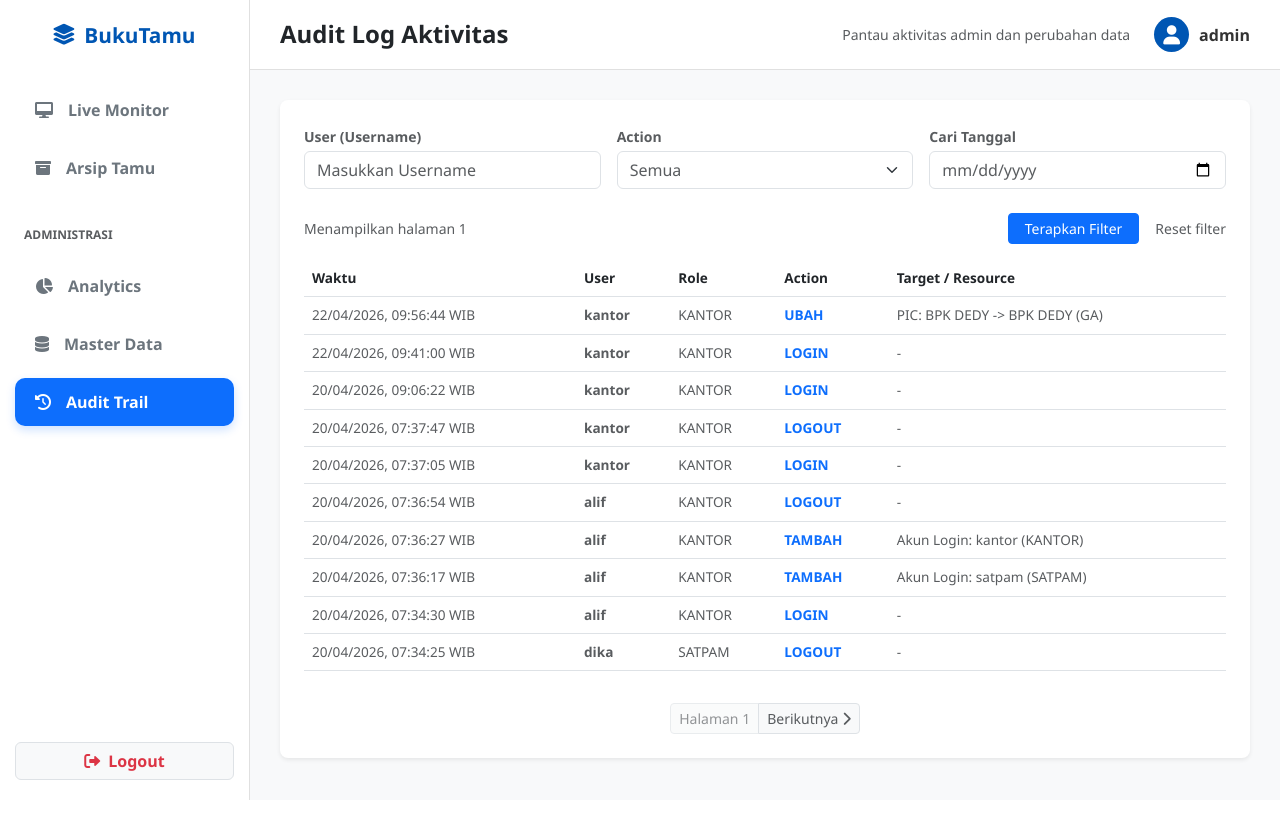
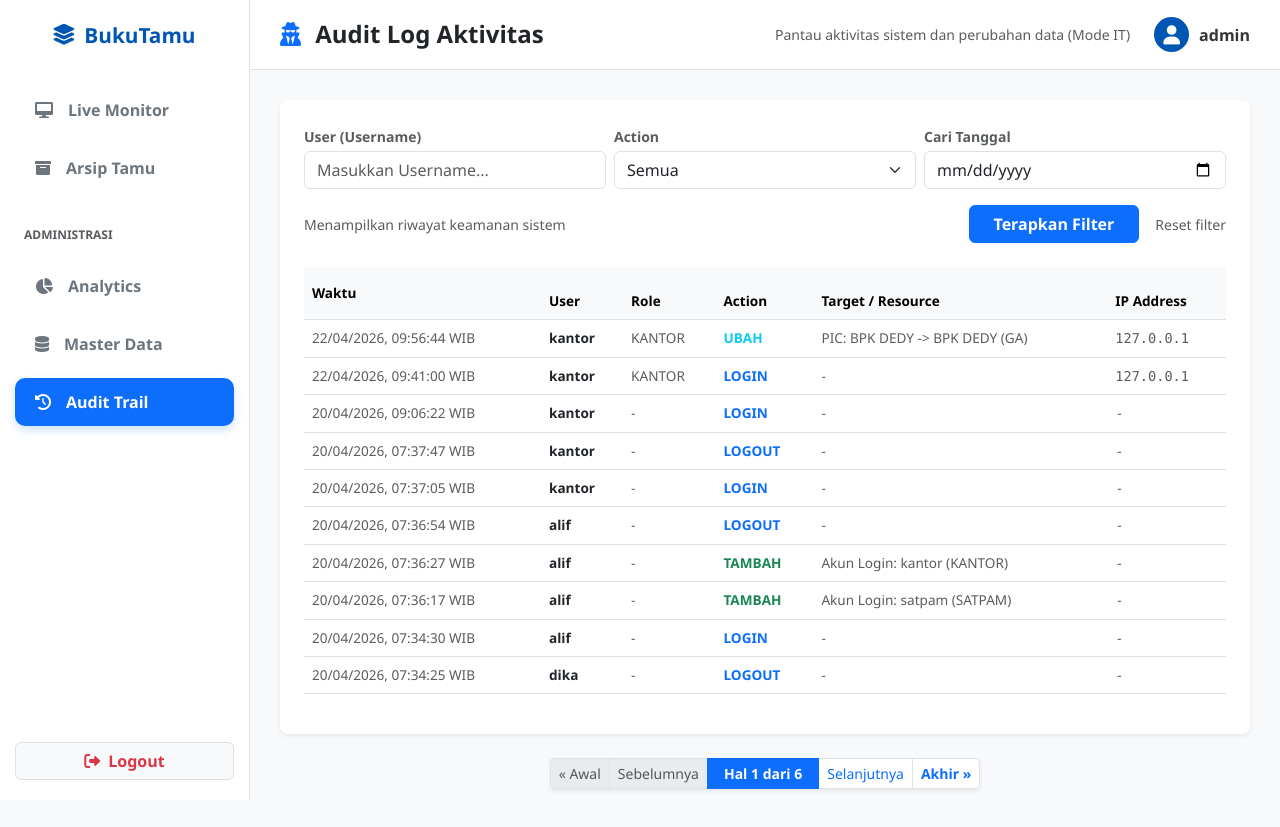
Before and after one commit to noobstudent71/buku_tamu, a Django app: page /audit-trail/ in a window 1280 px wide. Before the commit the page ends 800 px from the top, so only its background shows below. Run offline with Django 4.2, Linux system fonts and the light colour scheme; a user stored in the database is signed in; data comes from the database, SQL or seed files in the repository; both versions use the stored data as it was after the commit.

Commit message:
update audit trail ip

```diff
--- a/tamu/templates/tamu/audit_trail.html
+++ b/tamu/templates/tamu/audit_trail.html
@@ -1,88 +1,112 @@
 {% extends 'tamu/base.html' %}
-{% block title %}Audit Log Aktivitas{% endblock %}
+{% block title %}Audit Log Aktivitas - IT Mode{% endblock %}
 
-{% block page_header %}Audit Log Aktivitas{% endblock %}
-{% block topbar_extra %}<span class="text-muted small">Pantau aktivitas admin dan perubahan data</span>{% endblock %}
+{% block page_header %}
+    <i class="fas fa-user-secret text-primary me-2"></i> Audit Log Aktivitas
+{% endblock %}
+{% block topbar_extra %}<span class="text-muted small">Pantau aktivitas sistem dan perubahan data (Mode IT)</span>{% endblock %}
 
 {% block content %}
 <div class="card border-0 shadow-sm bg-white rounded-3 p-4">
-
-    <form method="GET" id="filterForm">
-        <div class="row g-3 mb-4">
+    <form method="GET" class="row g-2 mb-4">
         <div class="col-md-4">
-                <label class="small text-muted fw-bold mb-1">User (Username)</label>
-                <input type="text" name="user" class="form-control text-muted" placeholder="Masukkan Username" value="{{ cari_user }}">
+            <label class="small fw-bold text-muted mb-1">User (Username)</label>
+            <input type="text" name="user" class="form-control" placeholder="Masukkan Username..." value="{{ request.GET.user }}">
         </div>
         <div class="col-md-4">
-                <label class="small text-muted fw-bold mb-1">Action</label>
-                <select name="aksi" class="form-select text-muted">
-                    <option value="Semua">Semua</option>
-                    <option value="LOGIN" {% if cari_aksi == 'LOGIN' %}selected{% endif %}>LOGIN</option>
-                    <option value="LOGOUT" {% if cari_aksi == 'LOGOUT' %}selected{% endif %}>LOGOUT</option>
-                    <option value="TAMBAH" {% if cari_aksi == 'TAMBAH' %}selected{% endif %}>TAMBAH</option>
-                    <option value="HAPUS" {% if cari_aksi == 'HAPUS' %}selected{% endif %}>HAPUS</option>
-                    <option value="EXPORT" {% if cari_aksi == 'EXPORT' %}selected{% endif %}>EXPORT</option>
-                    <option value="UBAH STATUS" {% if cari_aksi == 'UBAH STATUS' %}selected{% endif %}>UBAH STATUS</option>
+            <label class="small fw-bold text-muted mb-1">Action</label>
+            <select name="action" class="form-select">
+                <option value="">Semua</option>
+                <option value="LOGIN" {% if request.GET.action == 'LOGIN' %}selected{% endif %}>LOGIN</option>
+                <option value="LOGOUT" {% if request.GET.action == 'LOGOUT' %}selected{% endif %}>LOGOUT</option>
+                <option value="TAMBAH" {% if request.GET.action == 'TAMBAH' %}selected{% endif %}>TAMBAH</option>
+                <option value="UBAH" {% if request.GET.action == 'UBAH' %}selected{% endif %}>UBAH</option>
+                <option value="HAPUS" {% if request.GET.action == 'HAPUS' %}selected{% endif %}>HAPUS</option>
             </select>
         </div>
         <div class="col-md-4">
-                <label class="small text-muted fw-bold mb-1">Cari Tanggal</label>
-                <input type="date" name="tanggal" class="form-control text-muted" value="{{ cari_tanggal }}">
+            <label class="small fw-bold text-muted mb-1">Cari Tanggal</label>
+            <input type="date" name="tanggal" class="form-control" value="{{ request.GET.tanggal }}">
         </div>
-        </div>
-
-        <div class="d-flex justify-content-between align-items-center mb-3">
-            <span class="small text-muted">Menampilkan halaman {{ page_obj.number }}</span>
-            <div class="d-flex gap-2 align-items-center">
-                <button type="submit" class="btn btn-sm btn-primary px-3">Terapkan Filter</button>
-                <a href="{% url 'audit_trail' %}" class="small text-decoration-none ms-2 text-muted">Reset filter</a>
-            </div>
+        <div class="col-12 d-flex justify-content-end align-items-center mt-3 gap-2">
+            <span class="small text-muted me-auto">Menampilkan riwayat keamanan sistem</span>
+            <button type="submit" class="btn btn-primary px-4 fw-bold">Terapkan Filter</button>
+            <a href="{% url 'audit_trail' %}" class="small text-muted text-decoration-none hover-primary ms-2">Reset filter</a>
         </div>
     </form>
 
     <div class="table-responsive">
-        <table class="table table-borderless align-middle" style="font-size: 0.85rem;">
-            <thead class="border-bottom text-muted">
+        <table class="table table-hover align-middle" style="font-size: 0.85rem;">
+            <thead class="table-light text-muted border-bottom">
                 <tr>
-                    <th class="py-2">Waktu</th>
+                    <th class="py-3">Waktu</th>
                     <th>User</th>
                     <th>Role</th>
                     <th>Action</th>
                     <th>Target / Resource</th>
+                    <th>IP Address</th>
                 </tr>
             </thead>
             <tbody>
                 {% for log in page_obj %}
-                <tr class="border-bottom">
+                <tr>
                     <td class="text-muted">{{ log.waktu|date:"d/m/Y, H:i:s" }} WIB</td>
-                    <td class="text-muted fw-bold text-primary">{{ log.user.username }}</td>
-                    <td class="text-muted">
-                        {% if log.user.is_superuser %}ADMIN{% elif log.user.groups.all %}{{ log.user.groups.first.name }}{% else %}UNKNOWN{% endif %}
+                    <td class="fw-bold text-dark">{{ log.user.username|default:"System/Deleted" }}</td>
+                    <td class="text-muted">{{ log.role|default:"-" }}</td>
+                    <td>
+                        {% if log.aksi == 'LOGIN' or log.aksi == 'LOGOUT' %}
+                            <span class="text-primary fw-bold">{{ log.aksi }}</span>
+                        {% elif log.aksi == 'HAPUS' %}
+                            <span class="text-danger fw-bold">{{ log.aksi }}</span>
+                        {% elif log.aksi == 'TAMBAH' %}
+                            <span class="text-success fw-bold">{{ log.aksi }}</span>
+                        {% else %}
+                            <span class="text-info fw-bold">{{ log.aksi }}</span>
+                        {% endif %}
                     </td>
-                    <td>
-                        <span class="text-primary fw-bold">{{ log.aksi }}</span>
-                    </td>
-                    <td class="text-muted">{{ log.target }}</td>
+                    <td class="text-muted">{{ log.target|default:"-" }}</td>
+                    <td class="font-monospace text-muted">{{ log.ip_address|default:"-" }}</td>
                 </tr>
                 {% empty %}
-                <tr><td colspan="5" class="text-center py-4 text-muted">Data log tidak ditemukan.</td></tr>
+                <tr><td colspan="6" class="text-center py-4 text-muted">Belum ada riwayat aktivitas.</td></tr>
                 {% endfor %}
             </tbody>
         </table>
     </div>
+</div>
+<div class="d-flex justify-content-center mt-4 mb-2">
+        <nav aria-label="Page navigation">
+            <ul class="pagination pagination-sm shadow-sm mb-0">
 
-    <div class="d-flex justify-content-center mt-3">
-        <div class="btn-group">
                 {% if page_obj.has_previous %}
-                <a href="?page={{ page_obj.previous_page_number }}&user={{ cari_user }}&aksi={{ cari_aksi }}&tanggal={{ cari_tanggal }}" class="btn btn-sm btn-light border text-muted"><i class="fas fa-chevron-left"></i> Sebelumnya</a>
+                <li class="page-item">
+                    <a class="page-link text-primary fw-bold" href="?page=1&user={{ cari_user }}&aksi={{ cari_aksi }}&tanggal={{ cari_tanggal }}" title="Halaman Pertama">&laquo; Awal</a>
+                </li>
+                <li class="page-item">
+                    <a class="page-link text-primary" href="?page={{ page_obj.previous_page_number }}&user={{ cari_user }}&aksi={{ cari_aksi }}&tanggal={{ cari_tanggal }}">Sebelumnya</a>
+                </li>
+                {% else %}
+                <li class="page-item disabled"><span class="page-link text-muted">&laquo; Awal</span></li>
+                <li class="page-item disabled"><span class="page-link text-muted">Sebelumnya</span></li>
                 {% endif %}
 
-            <span class="btn btn-sm btn-light border disabled text-muted">Halaman {{ page_obj.number }}</span>
+                <li class="page-item active" aria-current="page">
+                    <span class="page-link bg-primary border-primary fw-bold px-3">Hal {{ page_obj.number }} dari {{ page_obj.paginator.num_pages }}</span>
+                </li>
 
                 {% if page_obj.has_next %}
-                <a href="?page={{ page_obj.next_page_number }}&user={{ cari_user }}&aksi={{ cari_aksi }}&tanggal={{ cari_tanggal }}" class="btn btn-sm btn-light border text-muted">Berikutnya <i class="fas fa-chevron-right"></i></a>
+                <li class="page-item">
+                    <a class="page-link text-primary" href="?page={{ page_obj.next_page_number }}&user={{ cari_user }}&aksi={{ cari_aksi }}&tanggal={{ cari_tanggal }}">Selanjutnya</a>
+                </li>
+                <li class="page-item">
+                    <a class="page-link text-primary fw-bold" href="?page={{ page_obj.paginator.num_pages }}&user={{ cari_user }}&aksi={{ cari_aksi }}&tanggal={{ cari_tanggal }}" title="Halaman Terakhir">Akhir &raquo;</a>
+                </li>
+                {% else %}
+                <li class="page-item disabled"><span class="page-link text-muted">Selanjutnya</span></li>
+                <li class="page-item disabled"><span class="page-link text-muted">Akhir &raquo;</span></li>
                 {% endif %}
-        </div>
-    </div>
+
+            </ul>
+        </nav>
     </div>
 {% endblock %}
--- a/tamu/views.py
+++ b/tamu/views.py
@@ -562,6 +562,19 @@ def master_data(request):
                 pic_obj.departemen = dept_baru
                 pic_obj.save()
 
+                # --- INI BAGIAN YANG TADI TERPOTONG/HILANG ---
+                ip = get_client_ip(request)
+                role = request.user.groups.first().name if request.user.groups.exists() else 'SUPER ADMIN'
+                LogAktivitas.objects.create(
+                    user=request.user,
+                    role=role.upper(),
+                    aksi="UBAH",
+                    target=f"PIC: {nama_lama} -> {nama_baru} ({dept_baru})",
+                    ip_address=ip
+                )
+                messages.success(request, f"Data PIC '{nama_lama}' berhasil diubah menjadi '{nama_baru}'!")
+                # ---------------------------------------------
+
             # --- KODE BARU UNTUK EDIT INSTANSI ---
         elif tipe_data == 'edit_instansi':
             instansi_id = request.POST.get('instansi_id')
@@ -720,11 +733,27 @@ def audit_trail(request):
     }
     return render(request, 'tamu/audit_trail.html', context)
 
-# --- SENSOR OTOMATIS LOGIN & LOGOUT ---
+def get_client_ip(request):
+    x_forwarded_for = request.META.get('HTTP_X_FORWARDED_FOR')
+    if x_forwarded_for:
+        ip = x_forwarded_for.split(',')[0]
+    else:
+        ip = request.META.get('REMOTE_ADDR')
+    return ip
+
+# --- SENSOR OTOMATIS LOGIN & LOGOUT (VERSI UPGRADE IT MODE) ---
 @receiver(user_logged_in)
 def catat_login(sender, request, user, **kwargs):
-    LogAktivitas.objects.create(user=user, aksi="LOGIN", target="-")
+    ip = get_client_ip(request) # Ambil IP Address
+    role = user.groups.first().name if user.groups.exists() else 'SUPER ADMIN' # Ambil Role
+
+    # Simpan ke database beserta IP dan Role-nya
+    LogAktivitas.objects.create(user=user, role=role.upper(), aksi="LOGIN", target="-", ip_address=ip)
 
 @receiver(user_logged_out)
 def catat_logout(sender, request, user, **kwargs):
-    LogAktivitas.objects.create(user=user, aksi="LOGOUT", target="-")
+    ip = get_client_ip(request) # Ambil IP Address
+    role = user.groups.first().name if user.groups.exists() else 'SUPER ADMIN' # Ambil Role
+
+    # Simpan ke database beserta IP dan Role-nya
+    LogAktivitas.objects.create(user=user, role=role.upper(), aksi="LOGOUT", target="-", ip_address=ip)
```
Also changed, not shown: tamu/models.py (+5 -3 lines), db.sqlite3, media/ktp/20260420-001_KTP.png (added), media/swafoto/20260420-001_SELFIE.png (added), tamu/migrations/0005_logaktivitas_ip_address_logaktivitas_role_and_more.py (added). Lines whose indentation alone changed are shown as unchanged.
